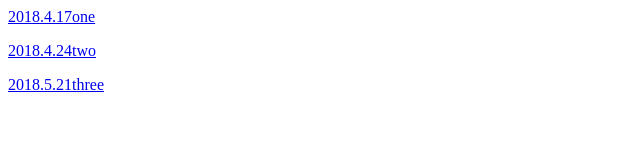
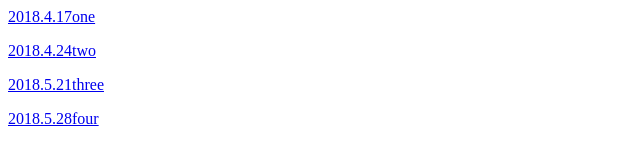
Before and after one commit to shj740282331/shj740282331.github.io, a plain HTML site: page index.html in a window 1280 px wide. Shown: the whole page, without its empty margins (0-640 px from the left). Drawn offline with Linux system fonts and the light colour scheme.

Commit message:
Update index.html

```diff
--- a/index.html
+++ b/index.html
@@ -9,5 +9,7 @@
 </p>
 <p><a href="http://shj740282331.github.io/there/gallery.html" >2018.5.21three</a>
 </p>
+ <p><a href="http://shj740282331.github.io/four/gallery.html" >2018.5.28four</a>
+</p>
 </body>
 </html>
```
